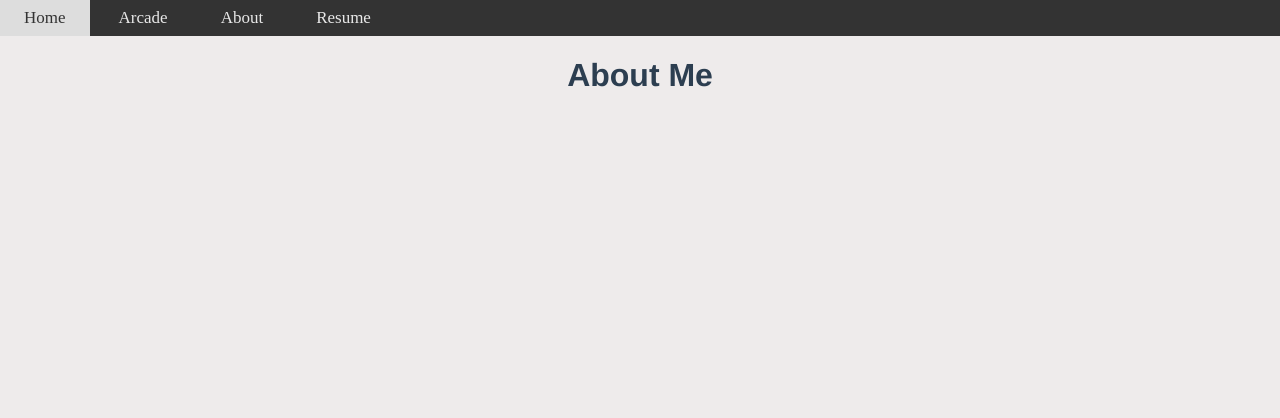
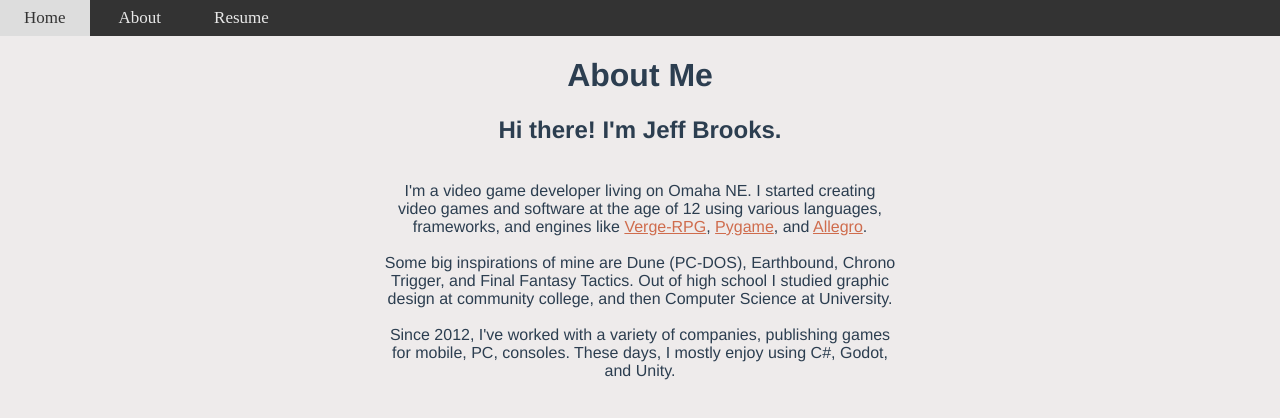
Before and after one commit to jeffgamedev/jeffgamedev-site, a Vue app: page /#/about in a window 1280 px wide. Shown: the top 418 px of the page. Built offline with nearby package versions, Linux system fonts and the light colour scheme; a web font is replaced by a local one.

Commit message:
Update pages.

```diff
--- a/src/components/Header.vue
+++ b/src/components/Header.vue
@@ -1,7 +1,7 @@
 <template>
   <div id="header" class="nav">
       <router-link to="/">Home</router-link>
-      <router-link to="/arcade">Arcade</router-link>
+      <!-- <router-link to="/arcade">Arcade</router-link> -->
       <router-link to="/about">About</router-link>
       <router-link to="/resume">Resume</router-link>
   </div>
--- a/src/views/About.vue
+++ b/src/views/About.vue
@@ -1,6 +1,20 @@
 <template>
   <div id="about">
       <h1>About Me</h1>
+			<h2>Hi there! I'm Jeff Brooks.</h2>
+			<br>
+            <div class="box">
+            I'm a video game developer living on Omaha NE. I started creating video games and software at the age of 12 using various languages,
+            frameworks, and engines like <a href="https://verge-rpg.com">Verge-RPG</a>, <a href="https://pygame.org">Pygame</a>, and <a href="https://liballeg.org/">Allegro</a>.
+            <br>
+            <br>
+			Some big inspirations of mine are Dune (PC-DOS), Earthbound, Chrono Trigger, and Final Fantasy Tactics.
+			Out of high school I studied graphic design at community college, and then Computer Science at University.
+            <br>
+            <br>
+            Since 2012, I've worked with a variety of companies, publishing games for mobile, PC, consoles. These days, I mostly enjoy using C#, Godot, and Unity.
+			<br>
+            </div>
   </div>
 </template>
 
@@ -10,3 +24,20 @@ export default {
   components: {},
 }
 </script>
+
+<style scoped>
+.img
+{
+    max-width: 35%;
+    -webkit-user-drag: none;
+    user-select: none;
+    -moz-user-select: none;
+    -webkit-user-select: none;
+    -ms-user-select: none;
+}
+.box
+{
+    display: inline-block;
+    max-width: 40%
+}
+</style>
--- a/src/views/Resume.vue
+++ b/src/views/Resume.vue
@@ -1,6 +1,10 @@
 <template>
   <div id="resume">
       <h1>Resume</h1>
+      Thanks for stopping by.
+      <br>
+      <br>
+      <a href="https://drive.google.com/file/d/1noZZt9DATTX9toQUUDWbpXZroe0P3Gg5/view?usp=sharing">View My Resume Here</a>
   </div>
 </template>
 
```
